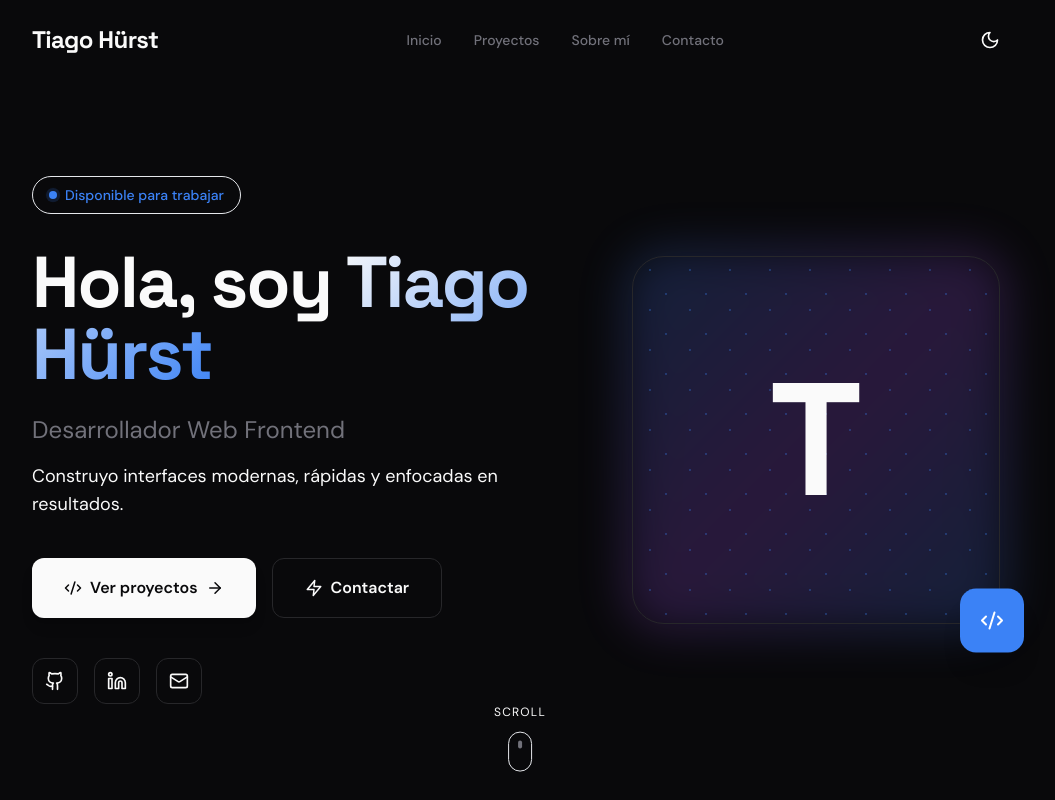
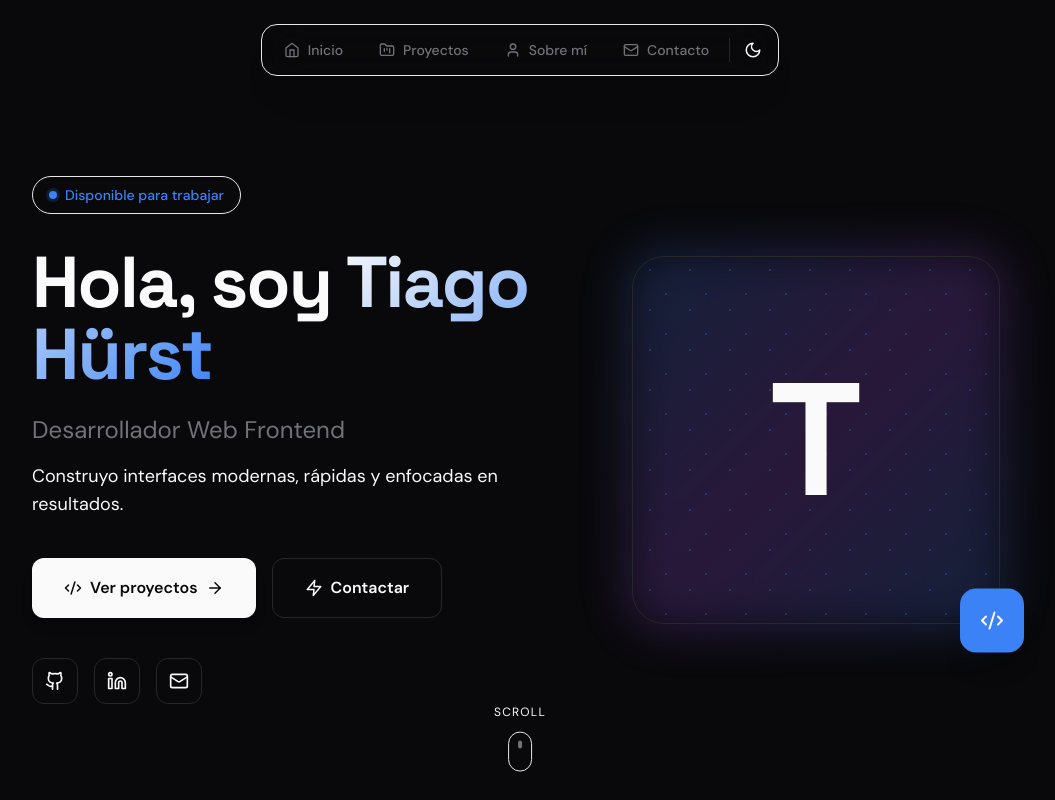
Before and after one commit to tiagooo0/porfolio, a Next.js app: page / in a window 1280 px wide. Shown: the top 800 px of the page, without its empty margins (120-1175 px from the left). Built offline with nearby package versions, Linux system fonts and the light colour scheme.

Commit message:
feat: modern floating navbar with dynamic island style

```diff
--- a/src/components/Navbar.tsx
+++ b/src/components/Navbar.tsx
@@ -2,10 +2,17 @@
 
 import { useState, useEffect } from 'react'
 import { motion, AnimatePresence } from 'framer-motion'
-import { Menu, X, Sun, Moon, Monitor } from 'lucide-react'
-import { personalInfo, navLinks } from '@/data/content'
+import { Menu, X, Sun, Moon, Monitor, Home, FolderKanban, User, Mail } from 'lucide-react'
+import { navLinks } from '@/data/content'
 
 type Theme = 'light' | 'dark' | 'system'
+
+const iconMap: Record<string, typeof Home> = {
+  '#inicio': Home,
+  '#proyectos': FolderKanban,
+  '#sobre-mi': User,
+  '#contacto': Mail,
+}
 
 export default function Navbar() {
   const [isOpen, setIsOpen] = useState(false)
@@ -14,7 +21,7 @@ export default function Navbar() {
 
   useEffect(() => {
     const handleScroll = () => {
-      setScrolled(window.scrollY > 20)
+      setScrolled(window.scrollY > 100)
     }
     window.addEventListener('scroll', handleScroll)
     return () => window.removeEventListener('scroll', handleScroll)
@@ -45,68 +52,78 @@ export default function Navbar() {
   return (
     <>
       <motion.nav
-        initial={{ y: -100 }}
-        animate={{ y: 0 }}
-        className={`fixed top-0 left-0 right-0 z-50 transition-all duration-300 ${
-          scrolled
-            ? 'bg-background/80 backdrop-blur-xl border-b border-border'
-            : 'bg-transparent'
-        }`}
+        initial={{ y: -100, opacity: 0 }}
+        animate={{ y: 0, opacity: 1 }}
+        transition={{ duration: 0.5, ease: [0.25, 0.46, 0.45, 0.94] }}
+        className="fixed top-0 left-0 right-0 z-50 pt-4 px-4"
       >
-        <div className="container-custom flex items-center justify-between h-16 md:h-20">
-          <a
-            href="#inicio"
-            className="text-xl md:text-2xl font-bold tracking-tight"
-            style={{ fontFamily: 'Space Grotesk, sans-serif' }}
+        <motion.div
+          animate={{
+            width: scrolled ? 'auto' : 'auto',
+            padding: scrolled ? '0.5rem 1rem' : '0.5rem 1rem',
+          }}
+          className="mx-auto max-w-fit"
         >
-            {personalInfo.name}
-          </a>
+          <motion.div
+            whileHover={{ scale: 1.02 }}
+            className="flex items-center gap-1 p-1.5 rounded-2xl bg-card/80 backdrop-blur-xl border border-border/50 shadow-2xl shadow-black/5"
+          >
+            <button
+              onClick={() => setIsOpen(!isOpen)}
+              className="p-2.5 rounded-xl hover:bg-background transition-colors md:hidden"
+              aria-label="Menú"
+            >
+              {isOpen ? <X size={20} /> : <Menu size={20} />}
+            </button>
 
-          <div className="hidden md:flex items-center gap-8">
-            {navLinks.map((link) => (
-              <a
+            <div className="hidden md:flex items-center gap-1">
+              {navLinks.map((link, index) => {
+                const Icon = iconMap[link.href]
+                return (
+                  <motion.a
                     key={link.href}
                     href={link.href}
-                className="text-sm font-medium text-muted hover:text-foreground transition-colors"
+                    whileHover={{ scale: 1.05 }}
+                    whileTap={{ scale: 0.95 }}
+                    className="flex items-center gap-2 px-4 py-2 rounded-xl text-sm font-medium text-muted hover:text-foreground hover:bg-background transition-all"
                   >
-                {link.label}
-              </a>
-            ))}
+                    {Icon && <Icon size={16} />}
+                    <span>{link.label}</span>
+                  </motion.a>
+                )
+              })}
             </div>
 
-          <div className="flex items-center gap-3">
-            <button
+            <div className="w-px h-6 bg-border hidden md:block" />
+
+            <motion.button
               onClick={cycleTheme}
-              className="p-2 rounded-lg hover:bg-card-hover transition-colors"
+              whileHover={{ scale: 1.1 }}
+              whileTap={{ scale: 0.9 }}
+              className="p-2.5 rounded-xl hover:bg-background transition-colors"
               aria-label="Cambiar tema"
             >
-              {theme === 'light' && <Sun size={20} />}
-              {theme === 'dark' && <Moon size={20} />}
-              {theme === 'system' && <Monitor size={20} />}
-            </button>
-
-            <button
-              className="md:hidden p-2 rounded-lg hover:bg-card-hover transition-colors"
-              onClick={() => setIsOpen(!isOpen)}
-              aria-label="Menú"
-            >
-              {isOpen ? <X size={24} /> : <Menu size={24} />}
-            </button>
-          </div>
-        </div>
+              {theme === 'light' && <Sun size={18} />}
+              {theme === 'dark' && <Moon size={18} />}
+              {theme === 'system' && <Monitor size={18} />}
+            </motion.button>
+          </motion.div>
+        </motion.div>
       </motion.nav>
 
       <AnimatePresence>
         {isOpen && (
           <motion.div
-            initial={{ opacity: 0, x: '100%' }}
-            animate={{ opacity: 1, x: 0 }}
-            exit={{ opacity: 0, x: '100%' }}
-            transition={{ type: 'tween', duration: 0.3 }}
-            className="fixed inset-0 z-40 bg-background md:hidden"
+            initial={{ opacity: 0 }}
+            animate={{ opacity: 1 }}
+            exit={{ opacity: 0 }}
+            transition={{ duration: 0.2 }}
+            className="fixed inset-0 z-40 bg-background/95 backdrop-blur-xl md:hidden"
           >
-            <div className="flex flex-col items-center justify-center h-full gap-8">
-              {navLinks.map((link, i) => (
+            <div className="flex flex-col items-center justify-center h-full gap-6">
+              {navLinks.map((link, i) => {
+                const Icon = iconMap[link.href]
+                return (
                   <motion.a
                     key={link.href}
                     href={link.href}
@@ -114,11 +131,13 @@ export default function Navbar() {
                     animate={{ opacity: 1, y: 0 }}
                     transition={{ delay: i * 0.1 }}
                     onClick={() => setIsOpen(false)}
-                  className="text-2xl font-semibold"
+                    className="flex items-center gap-3 text-2xl font-semibold"
                   >
+                    {Icon && <Icon size={24} />}
                     {link.label}
                   </motion.a>
-              ))}
+                )
+              })}
             </div>
           </motion.div>
         )}
```
Lines whose indentation alone changed are shown as unchanged.
